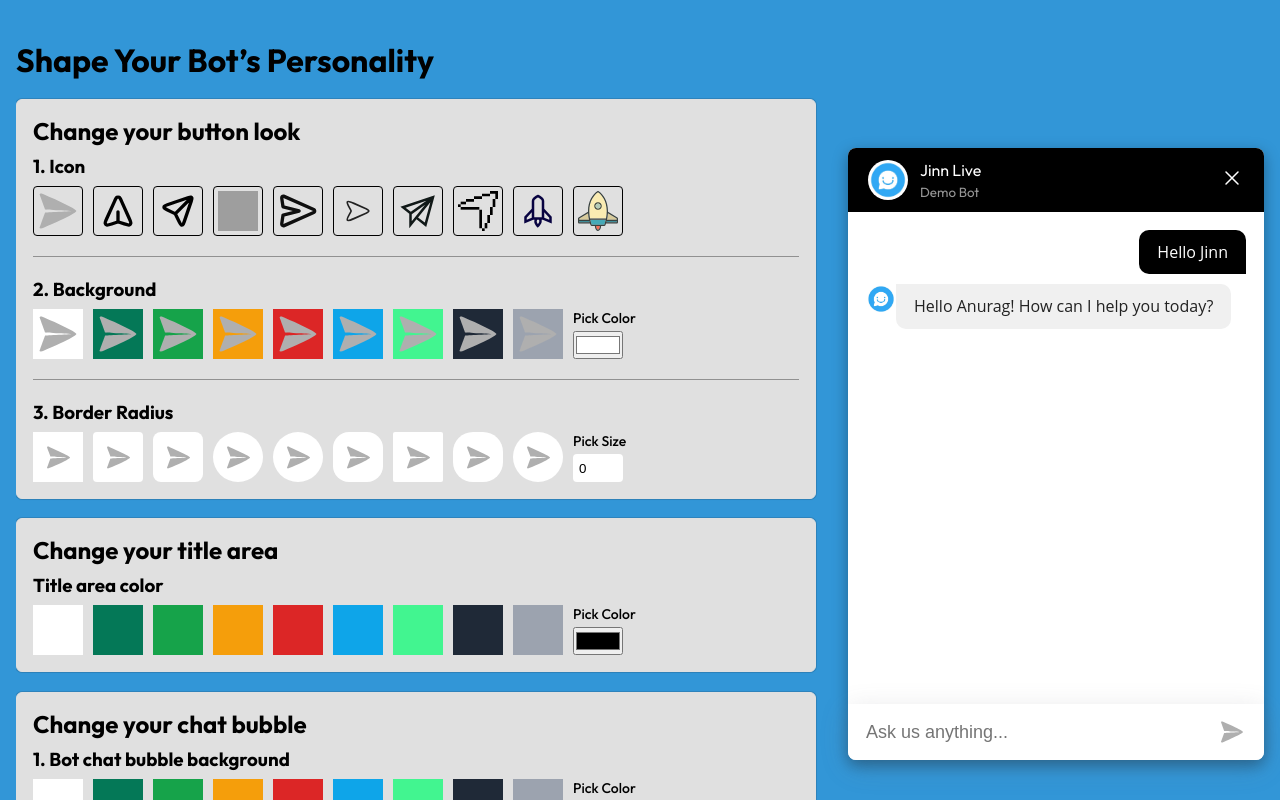
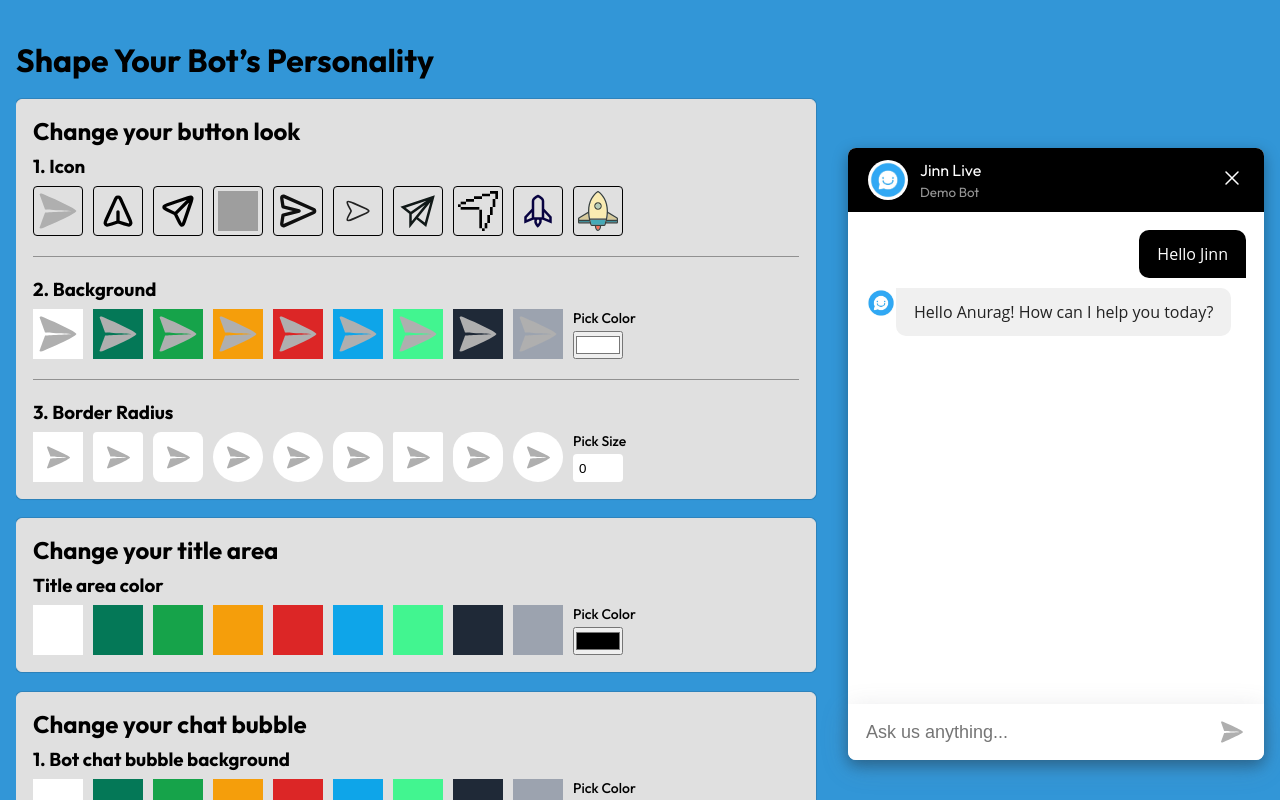
Before and after one commit to vasa-r/jinn-assignment, a React (Vite) app: page / in a window 1280 px wide. Built offline with nearby package versions, Linux system fonts and the light colour scheme; grey boxes are pictures that could not be loaded.

Commit message:
fix: line height issue fixed in chat bubble

```diff
--- a/src/components/ChatArea/ChatArea.tsx
+++ b/src/components/ChatArea/ChatArea.tsx
@@ -5,7 +5,8 @@ import { useAppContext } from "../../context/AppContext";
 const ChatArea = () => {
   const { bubblesData, textData } = useAppContext();
   const { botBg, userBg, botTextColor, userTextColor } = bubblesData;
-  const { fontFam, fontSize } = textData;
+  const { fontFam, fontSize, lineHeight } = textData;
+  console.log(lineHeight);
 
   return (
     <div className={styles.container} style={{ fontFamily: fontFam }}>
@@ -16,6 +17,7 @@ const ChatArea = () => {
             color: userTextColor,
             backgroundColor: userBg,
             fontSize: fontSize,
+            lineHeight: lineHeight,
           }}
         >
           Hello Jinn
@@ -30,6 +32,7 @@ const ChatArea = () => {
               color: botTextColor,
               backgroundColor: botBg,
               fontSize: fontSize,
+              lineHeight: lineHeight,
             }}
           >
             Hello Anurag! How can I help you today?
--- a/src/components/CustomDesigns/Text/Text.tsx
+++ b/src/components/CustomDesigns/Text/Text.tsx
@@ -13,8 +13,8 @@ const Text = () => {
   const [fontFam, setFontFam] = useState<string>(textData.fontFam);
 
   useEffect(() => {
-    updateTextData(font, fontFam);
-  }, [font, fontFam]);
+    updateTextData(font, fontFam, lineHeight);
+  }, [font, fontFam, lineHeight]);
 
   const handleSize = (e: React.MouseEvent<HTMLDivElement>) => {
     e.stopPropagation();
--- a/src/context/AppContext.tsx
+++ b/src/context/AppContext.tsx
@@ -34,7 +34,11 @@ interface AppContextType {
     userTxtColor: string
   ) => void;
   textData: TextType;
-  updateTextData: (fontSize: string, fontFam: string) => void;
+  updateTextData: (
+    fontSize: string,
+    fontFam: string,
+    lineHeight: string
+  ) => void;
 }
 
 interface AppContextProps {
@@ -85,10 +89,15 @@ const AppProvider = ({ children }: AppContextProps) => {
     }));
   };
 
-  const updateTextData = (fontSize: string, fontFam: string) => {
+  const updateTextData = (
+    fontSize: string,
+    fontFam: string,
+    lineHeight: string
+  ) => {
     setTextData((prev) => ({
       ...prev,
       fontSize: fontSize,
+      lineHeight: lineHeight,
       fontFam: fontFam,
     }));
   };
--- a/src/util/constants.ts
+++ b/src/util/constants.ts
@@ -113,5 +113,6 @@ export const defaultBubbles = {
 
 export const defaultTxt = {
   fontSize: "16px",
+  lineHeight: "1.5rem",
   fontFam: "'Open Sans', sans-serif",
 };
```
